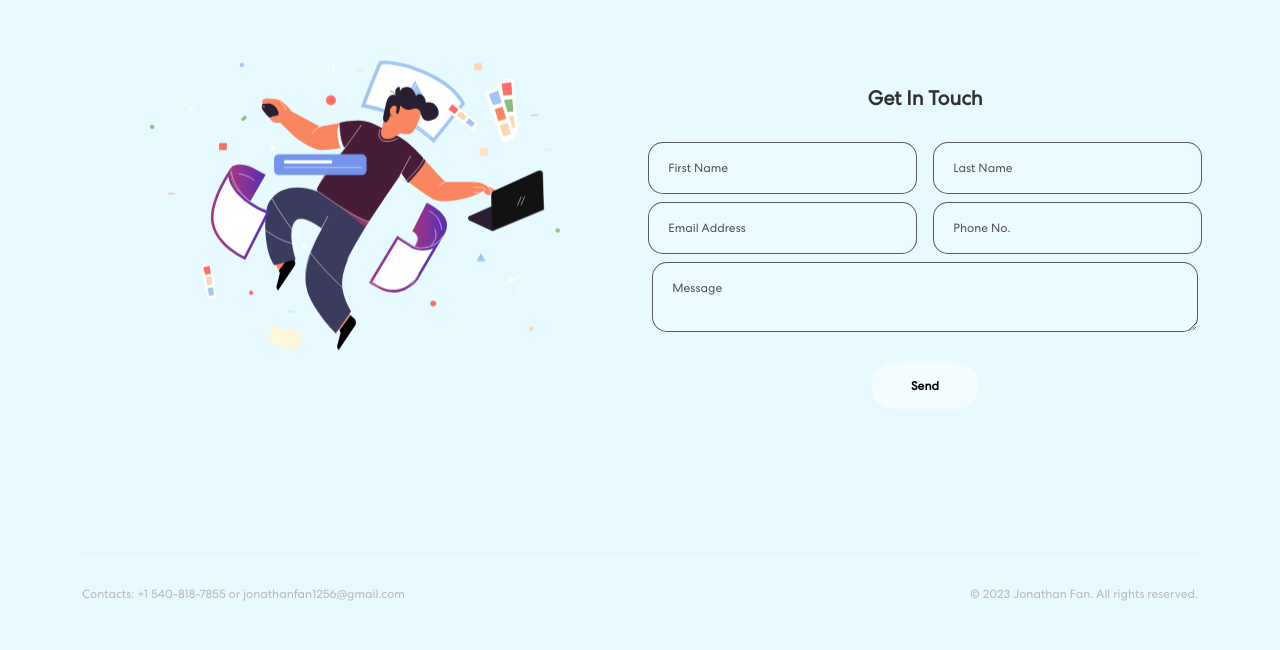
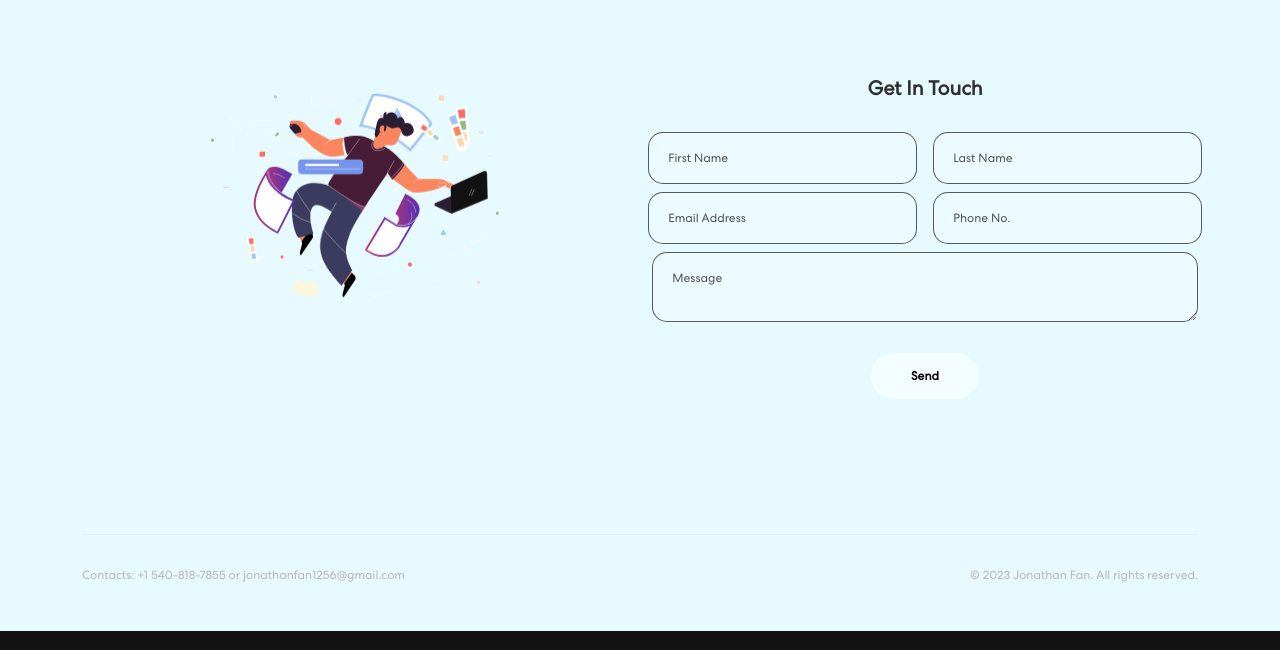
Before and after one commit to jfan1256/personal-web, a React (Create React App) app: page /home in a window 1280 px wide. Shown: the part 1407-2057 px from the top of the page. Built offline with nearby package versions, Linux system fonts and the light colour scheme.

Commit message:
last changes?

```diff
--- a/src/pages/Home.css
+++ b/src/pages/Home.css
@@ -614,8 +614,8 @@ nav.navbar .navbar-toggler[aria-expanded="true"] .navbar-toggler-icon {
   margin: 6rem auto;
 }
 .contact .image {
-  max-width: 75%;
-  height: auto;
+  width: 18rem;
+  height: 18rem;
   animation: updown 5s linear infinite;
   margin-bottom: 5rem;
 }
```
